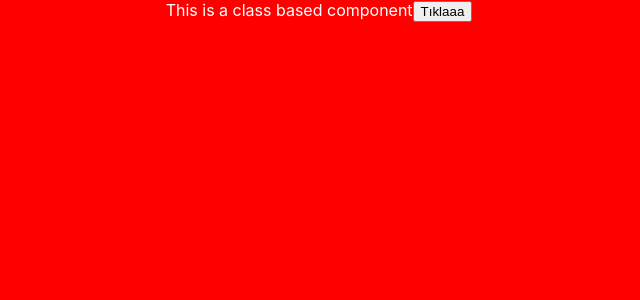
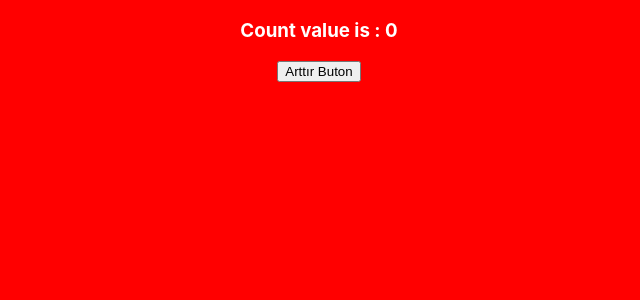
Before and after one commit to batuhansalkim/Im-working-on-react, a React (Create React App) app in the folder reactnew2/learnreact/: page / in a window 1280 px wide. Shown: the top 300 px of the page, without its empty margins (321-961 px from the left). Built offline with nearby package versions, Linux system fonts and the light colour scheme.

Commit message:
last update

```diff
--- a/reactnew2/learnreact/src/App.js
+++ b/reactnew2/learnreact/src/App.js
@@ -1,12 +1,13 @@
 import './App.css';
-import ClassEvent from './components/ClassEvent';
+import Counter from './components/Counter';
 function App() {
   return (
     <div className="App">
 
-      <ClassEvent>
+      <Counter>
 
-      </ClassEvent>
+      </Counter>
+
 
 
 
--- a/reactnew2/learnreact/src/components/Counter.js
+++ b/reactnew2/learnreact/src/components/Counter.js
@@ -6,8 +6,10 @@ class Counter extends Component{
         this.state= {
             counter: 0,
         }
+        this.arttir = this.arttir.bind(this);
     }
     arttir(){
+        console.log(this);
         this.setState({
             counter: this.state.counter + 5,
         })
@@ -20,9 +22,8 @@ class Counter extends Component{
     render(){
         return (<div>
             <h3>Count value is : {this.state.counter}</h3>
-            <button  onClick={()=>this.arttir()}>Arttır Buton</button>
-            <br />
-            <button onClick={()=>this.azalt()}>Azalt Buton</button>
+            <button onClick={this.arttir}>Arttır Buton</button>
+
         </div>)
 
     }
```
